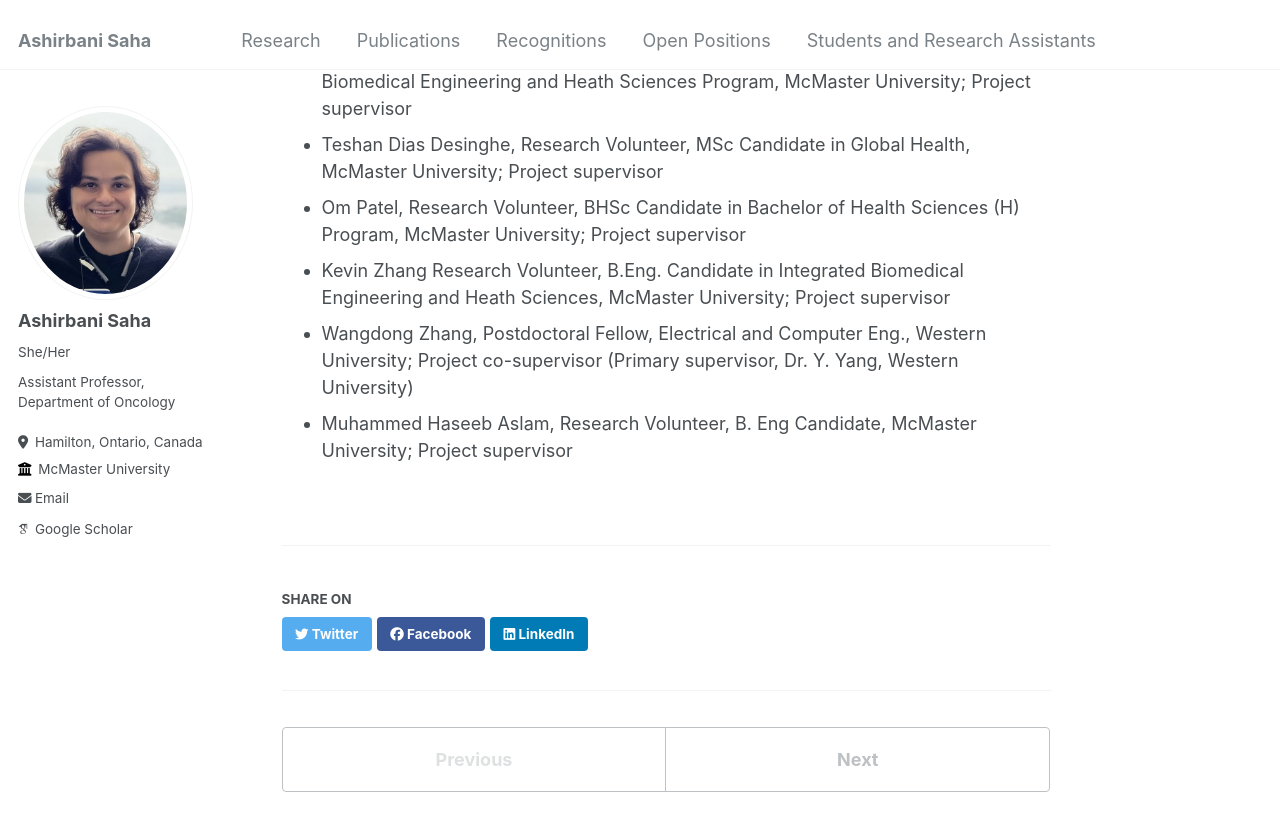
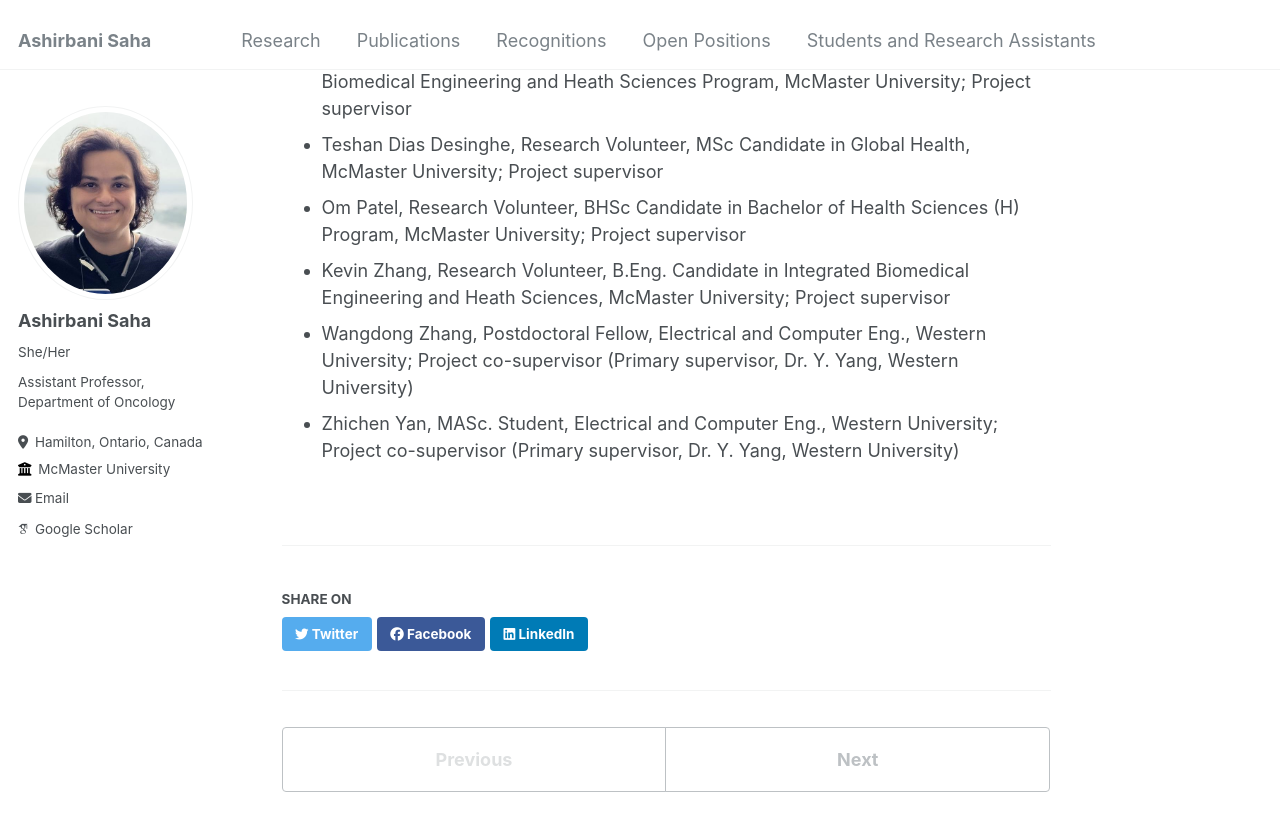
Before and after one commit to asrepo2019/ashirbanisaha, a Jekyll site: the page built from _studentsras/current_team.md, in a window 1280 px wide and 900 px high, scrolled down 397 px. Shown: the top 831 px of the window. Built offline with Jekyll 4.4.1, drawn with Linux system fonts in a browser that asks for light colours; some web fonts are replaced.

Commit message:
Update current_team.md

```diff
--- a/_studentsras/current_team.md
+++ b/_studentsras/current_team.md
@@ -7,6 +7,6 @@ title: "Current Team Members (Name, role in my team, affiliation; my role)"
 * Namya Mehan, Research Volunteer, Recent B. Eng Graduate from Integrated Biomedical Engineering and Heath Sciences Program, McMaster University; Project supervisor
 * Teshan Dias Desinghe, Research Volunteer, MSc Candidate in Global Health, McMaster University; Project supervisor
 * Om Patel, Research Volunteer, BHSc Candidate in Bachelor of Health Sciences (H) Program, McMaster University; Project supervisor
-* Kevin Zhang Research Volunteer, B.Eng. Candidate in Integrated Biomedical Engineering and Heath Sciences, McMaster University; Project supervisor
+* Kevin Zhang, Research Volunteer, B.Eng. Candidate in Integrated Biomedical Engineering and Heath Sciences, McMaster University; Project supervisor
 * Wangdong Zhang, Postdoctoral Fellow, Electrical and Computer Eng., Western University; Project co-supervisor (Primary supervisor, Dr. Y. Yang, Western University)
-* Muhammed Haseeb Aslam, Research Volunteer, B. Eng Candidate, McMaster University; Project supervisor
+* Zhichen Yan, MASc. Student, Electrical and Computer Eng., Western University; Project co-supervisor (Primary supervisor, Dr. Y. Yang, Western University)
```
